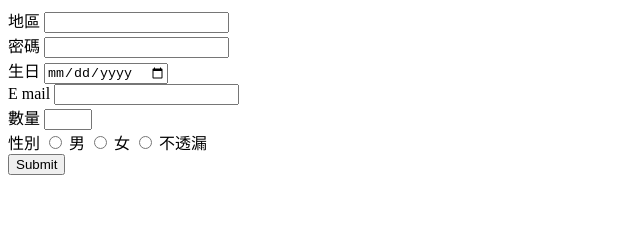
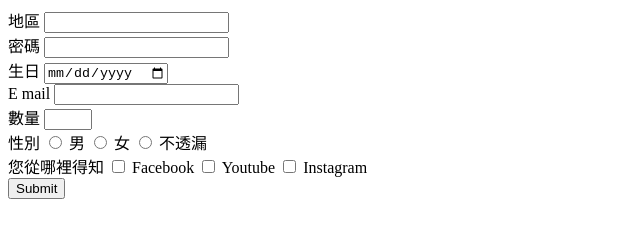
Before and after one commit to a19860101/RWD2021, a plain HTML site: page form.html in a window 1280 px wide. Shown: the whole page, without its empty margins (0-640 px from the left). Drawn offline with Linux system fonts and the light colour scheme.

Commit message:
20211031

```diff
--- a/form.html
+++ b/form.html
@@ -41,6 +41,24 @@
             <label for="unknow">不透漏</label>
 
         </div>
+        <div>
+            <label for="where">您從哪裡得知</label>
+
+            <label for="facebook">
+                <input type="checkbox" name="where[]" value="facebook" id="facebook">
+                Facebook
+            </label>
+
+            <label for="youtube">
+                <input type="checkbox" name="where[]" value="youtube" id="youtube">
+                Youtube
+            </label>
+
+            <label for="instagram">
+                <input type="checkbox" name="where[]" value="instagram" id="instagram">
+                Instagram
+            </label>
+        </div>
 
         <input type="submit">
     </form>
```
